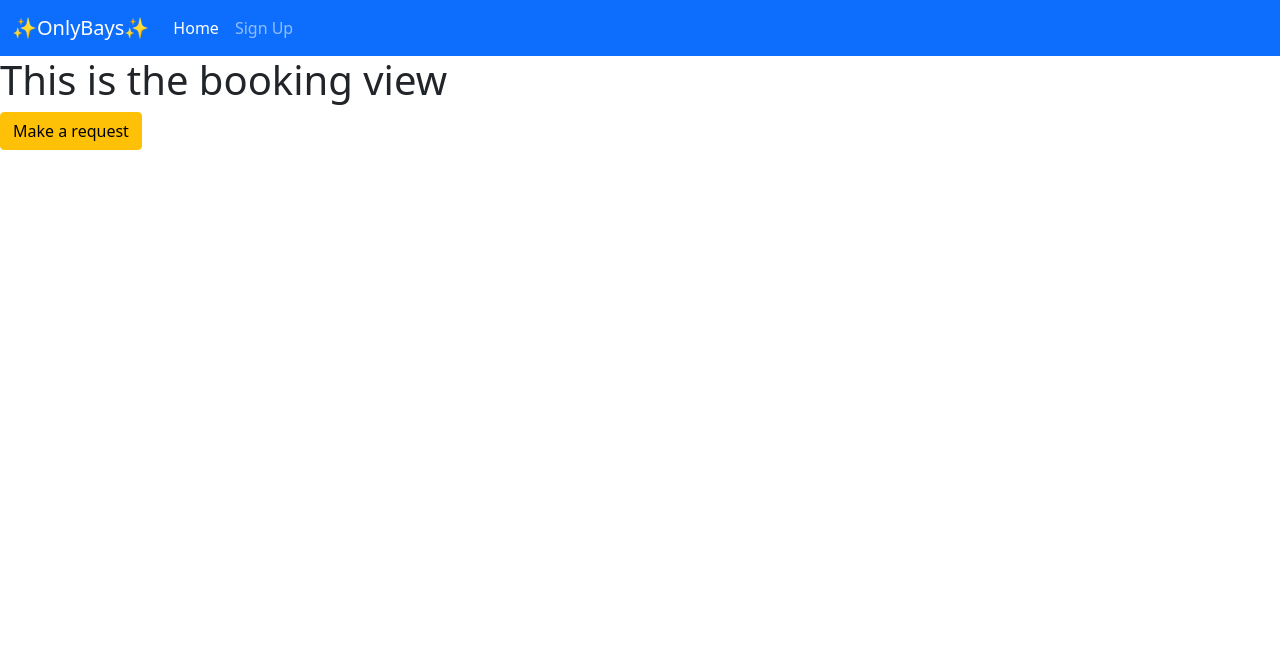
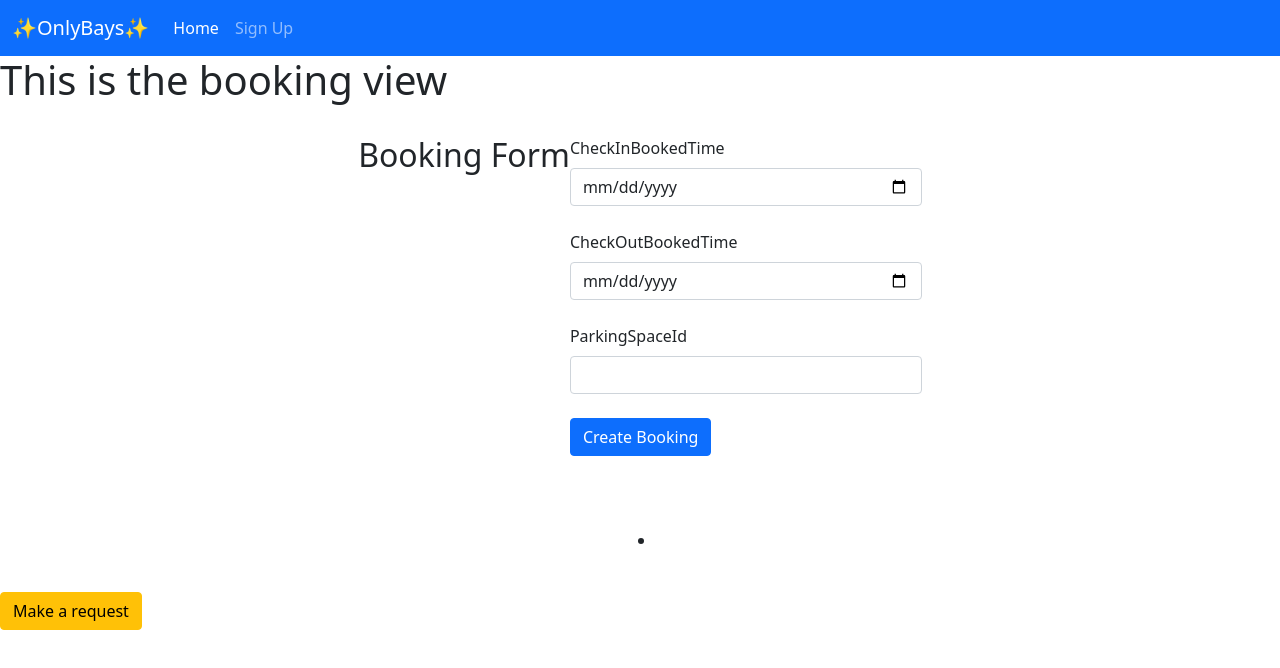
Before and after one commit to asdfgeorge/PMS, a Vue app in the folder client/: page /book in a window 1280 px wide. Shown: the top 668 px of the page. Built offline with nearby package versions, Linux system fonts and the light colour scheme.

Commit message:
Booking view form thing

```diff
--- a/client/src/views/BookingView.vue
+++ b/client/src/views/BookingView.vue
@@ -1,9 +1,54 @@
 <template>
   <h1>This is the booking view</h1>
+
+  <section class="w-100 p-4 d-flex justify-content-center pb-4">
+  <h2>Booking Form</h2>
+      <form v-on:submit="submitBookingForm" style="width: 22rem;">
+
+        <div class="form-outline mb-4">
+          <label class="form-label" for="form2Example1" style="margin-left: 0px;">CheckInBookedTime</label>
+          <input type="date" id="form2Example1" class="form-control" v-model="createForm.checkInTime">
+        <div class="form-notch"><div class="form-notch-leading" style="width: 9px;"></div><div class="form-notch-middle" style="width: 97.6px;"></div><div class="form-notch-trailing"></div></div></div>
+
+        <div class="form-outline mb-4">
+          <label class="form-label" for="form2Example2" style="margin-left: 0px;">CheckOutBookedTime</label>
+          <input type="date" id="form2Example2" class="form-control" v-model="createForm.checkOutTime">
+        <div class="form-notch"><div class="form-notch-leading" style="width: 9px;"></div><div class="form-notch-middle" style="width: 68px;"></div><div class="form-notch-trailing"></div></div></div>
+
+        <div class="form-outline mb-4">
+          <label class="form-label" for="form2Example2" style="margin-left: 0px;">ParkingSpaceId</label>
+          <input type="text" id="form2Example2" class="form-control">
+        <div class="form-notch"><div class="form-notch-leading" style="width: 9px;"></div><div class="form-notch-middle" style="width: 68px;"></div><div class="form-notch-trailing"></div></div></div>
+
+
+        <!-- Submit button -->
+        <button type="submit" class="btn btn-primary btn-block mb-4">Create Booking</button>
+      </form>
+    </section>
+
+    <section class="w-100 p-4 d-flex justify-content-center pb-4">
+      <ul>
+        <li></li>
+      </ul>
+    </section>
+
+
 </template>
 
 <script>
 export default {
+
+
+  data() {
+
+    return {
+      createForm: {
+        checkInTime: '',
+        checkOutTime: '',
+        parkingSpaceId: ''
+      }
+    }
+  }
 
 }
 </script>
```
